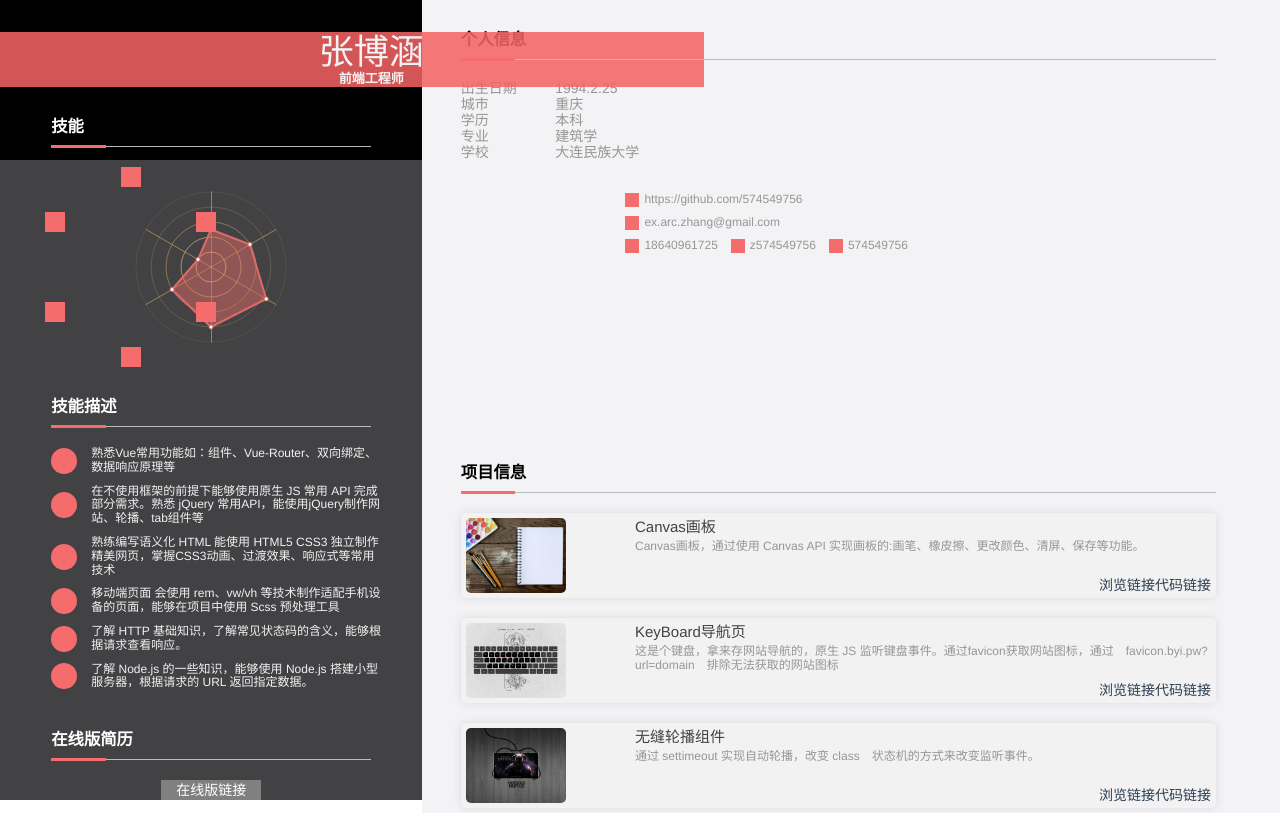
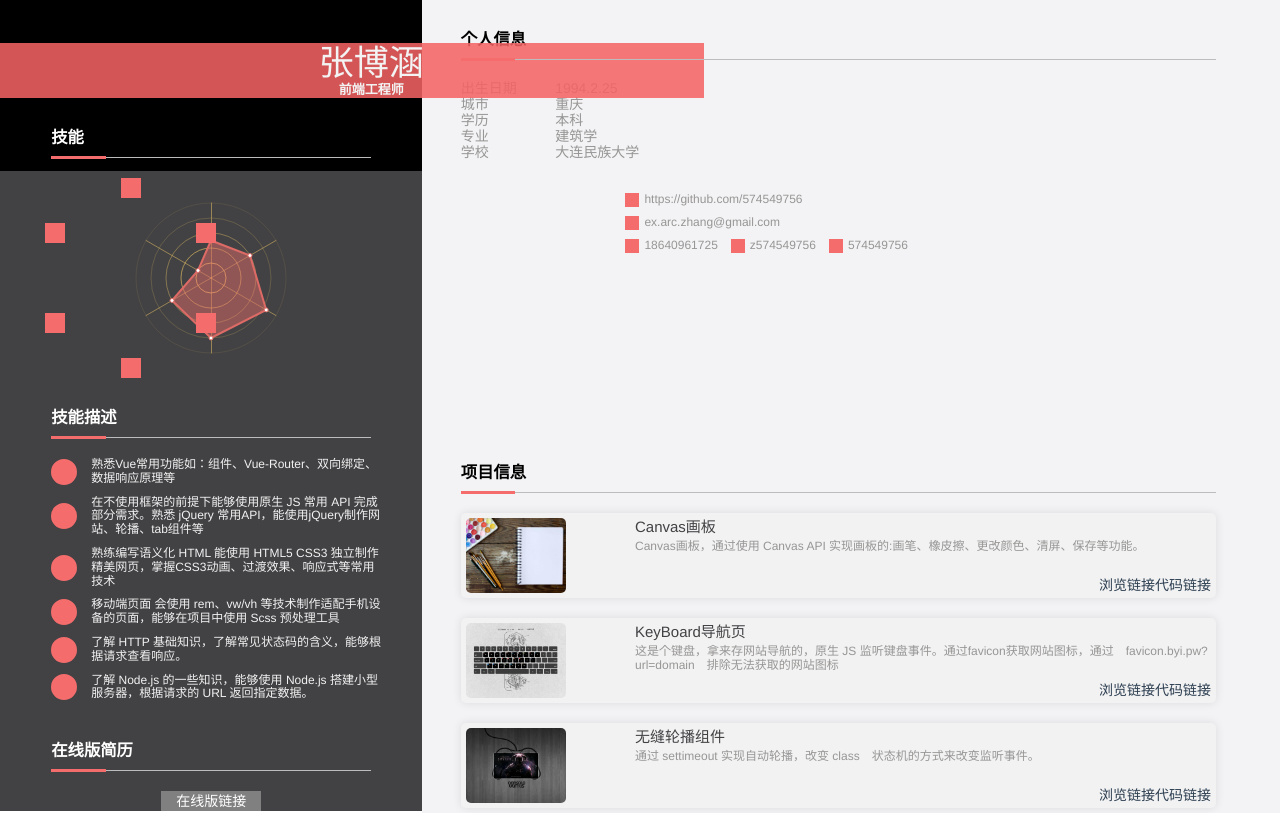
Before and after one commit to 574549756/resume-preview, a Vue app: page / in a window 1280 px wide. Shown: the top 813 px of the page. Built offline with nearby package versions, Linux system fonts and the light colour scheme.

Commit message:
vh fixed

```diff
--- a/src/App.vue
+++ b/src/App.vue
@@ -61,7 +61,7 @@ import onlinelink from './components/onlinelink'
         flex-direction: column;
         background: #424244;
         width: 33vw;
-        height: 100vh;
+        height: 101.381vh;
         .mainTitle {
             display: flex;
             flex-direction: column;
```
